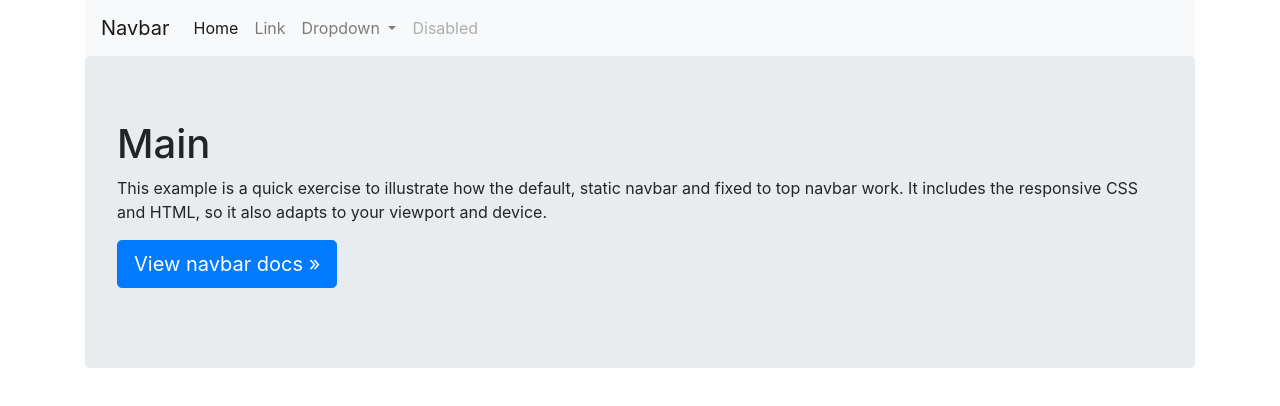
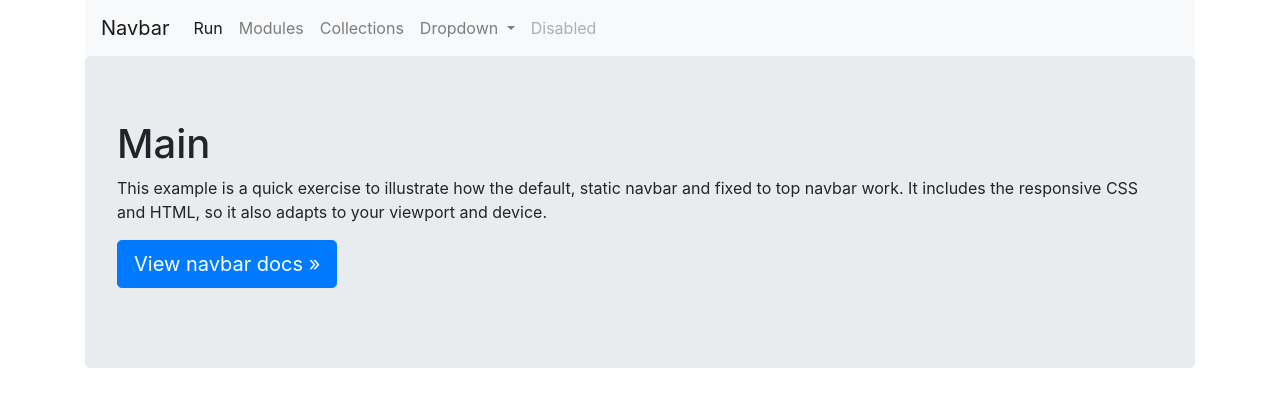
Before and after one commit to Rafaelnanes/api-flow-assert, an Angular app: page /collection in a window 1280 px wide. Shown: the top 406 px of the page. Built offline with nearby package versions, Linux system fonts and the light colour scheme.

Commit message:
added route

```diff
--- a/src/app/app.component.html
+++ b/src/app/app.component.html
@@ -1,4 +1,4 @@
 <div class="container">
   <pro-nav-bar></pro-nav-bar>
-  <pro-main></pro-main>
+  <router-outlet></router-outlet>
 </div>
--- a/src/app/app.module.ts
+++ b/src/app/app.module.ts
@@ -1,5 +1,6 @@
 import { BrowserModule } from '@angular/platform-browser';
 import { NgModule } from '@angular/core';
+import { RouterModule } from '@angular/router';
 
 import { AppComponent } from './app.component';
 import { CoreModule } from './modules/core/core.module';
@@ -10,6 +11,7 @@ import { CoreModule } from './modules/core/core.module';
   ],
   imports: [
     BrowserModule,
+    RouterModule,
     CoreModule
   ],
   providers: [],
--- a/src/app/modules/core/components/index.ts
+++ b/src/app/modules/core/components/index.ts
@@ -1,2 +1,3 @@
 export * from './main/main.component';
 export * from './nav-bar/nav-bar.component';
+export * from './page-not-found/page-not-found.component';
--- a/src/app/modules/core/components/nav-bar/nav-bar.component.html
+++ b/src/app/modules/core/components/nav-bar/nav-bar.component.html
@@ -8,10 +8,13 @@
   <div class="collapse navbar-collapse" id="navbarSupportedContent">
     <ul class="navbar-nav mr-auto">
       <li class="nav-item active">
-        <a class="nav-link" href="#">Home <span class="sr-only">(current)</span></a>
+        <a routerLink="/main" class="nav-link" href="#">Run</a>
       </li>
       <li class="nav-item">
-        <a class="nav-link" href="#">Link</a>
+        <a routerLink="/modules" class="nav-link" href="#">Modules</a>
+      </li>
+      <li class="nav-item">
+        <a routerLink="/collections" class="nav-link" href="#">Collections</a>
       </li>
       <li class="nav-item dropdown">
         <a class="nav-link dropdown-toggle" href="#" id="navbarDropdown" role="button" data-toggle="dropdown"
--- /dev/null
+++ b/src/app/modules/core/components/page-not-found/page-not-found.component.html
@@ -0,0 +1,6 @@
+<div class="jumbotron">
+  <h1>404 Page not found</h1>
+  <p>
+    <a class="btn btn-lg btn-primary" routerLink="/main" role="button">Redirect</a>
+  </p>
+</div>
--- /dev/null
+++ b/src/app/modules/core/components/page-not-found/page-not-found.component.ts
@@ -0,0 +1,14 @@
+import { Component, OnInit } from '@angular/core';
+
+@Component({
+  templateUrl: './page-not-found.component.html',
+  styles: []
+})
+export class PageNotFoundComponent implements OnInit {
+
+  constructor() { }
+
+  ngOnInit() {
+  }
+
+}
--- /dev/null
+++ b/src/app/modules/core/core-routing.module.ts
@@ -0,0 +1,44 @@
+import { NgModule } from '@angular/core';
+import { CommonModule } from '@angular/common';
+import { RouterModule, Routes } from '@angular/router';
+
+import { MainComponent, PageNotFoundComponent } from './components/index';
+
+const appRoutes: Routes = [
+    {
+        path: 'main',
+        component: MainComponent
+    },
+    {
+        path: 'execution',
+        component: MainComponent
+    },
+    {
+        path: 'flow',
+        component: MainComponent
+    },
+    {
+        path: 'collection',
+        component: MainComponent
+    },
+    {
+        path: 'request',
+        component: MainComponent
+    },
+    {
+        path: '',
+        redirectTo: '/main',
+        pathMatch: 'full'
+    },
+    { path: '**', component: PageNotFoundComponent }
+];
+
+@NgModule({
+    imports: [
+        CommonModule,
+        RouterModule.forRoot(appRoutes)
+    ],
+    exports: [],
+    declarations: []
+})
+export class CoreRoutingModule { }
```
Also changed, not shown: src/app/modules/core/core.module.ts (+6 -5 lines), 1 other file (tests, documents, lock files or other folders).
